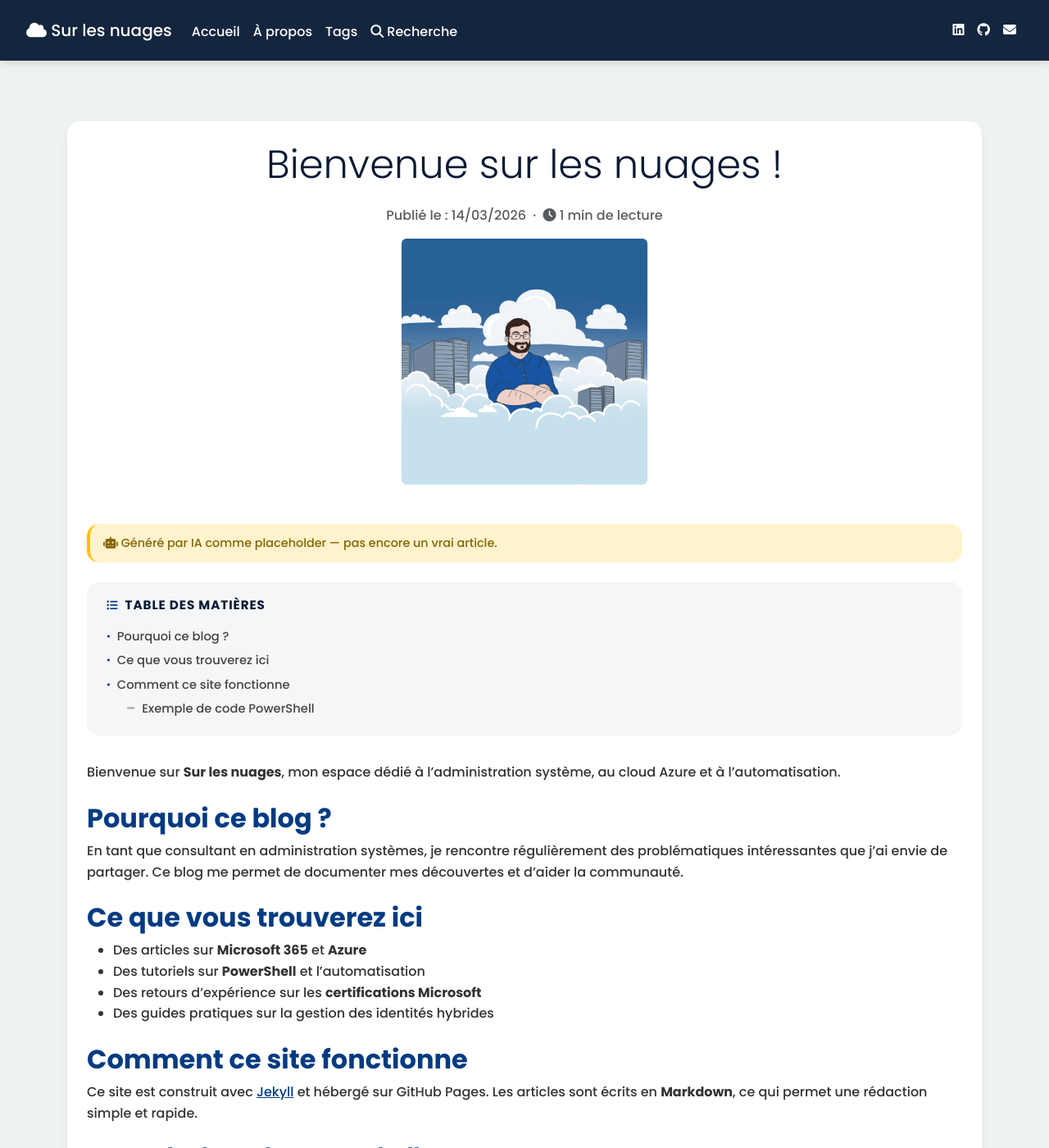
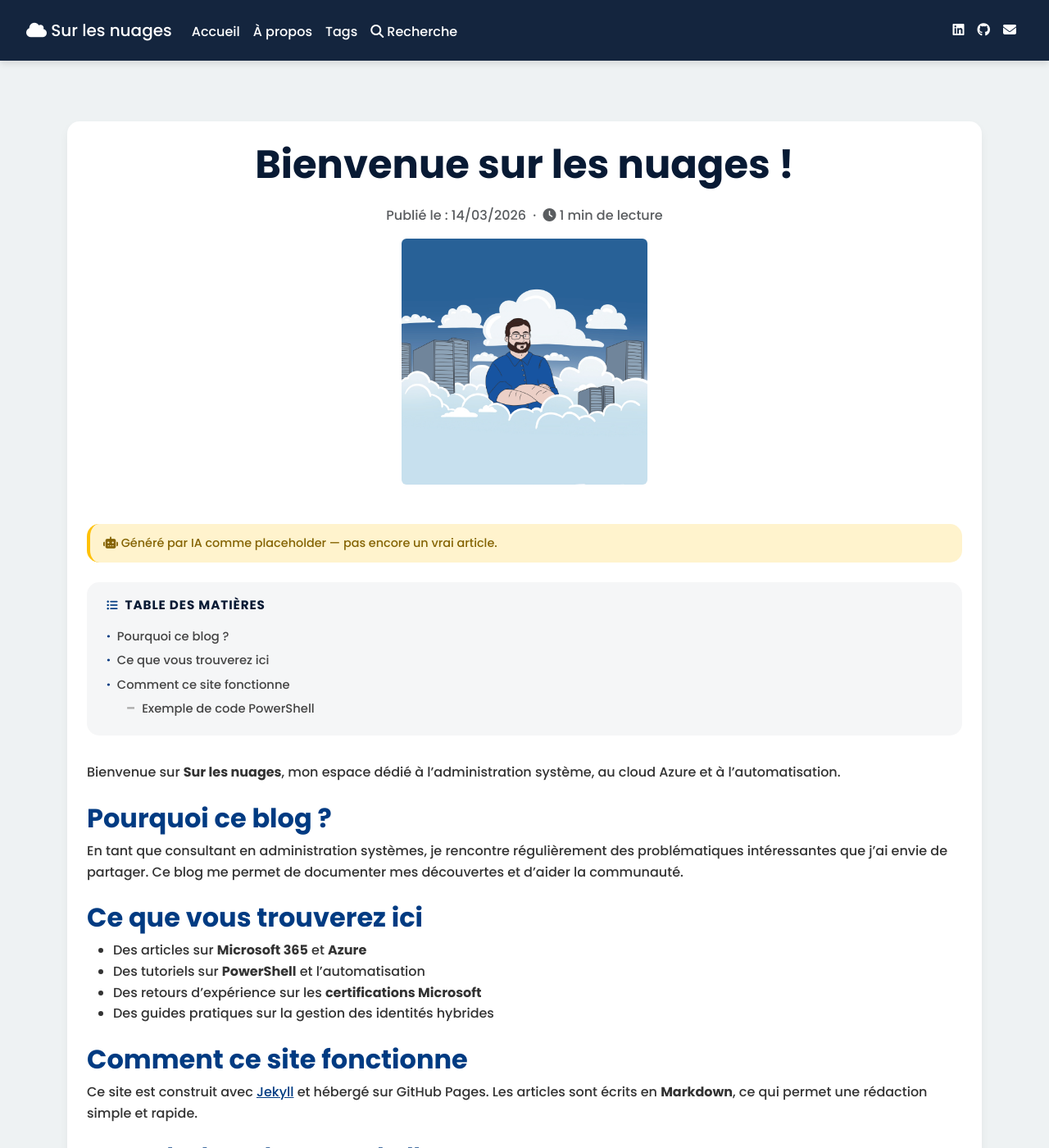
Before and after one commit to Arnaud-Ferriere/SurLesNuages, a Jekyll site: the page built from _posts/2026-03-14-bienvenue-sur-les-nuages.md, in a window 1280 px wide and 1400 px high. Shown: the whole window at 82% size. Built offline with Jekyll 4.4.1, drawn with Linux system fonts in a browser that asks for light colours; nearby versions of some CDN libraries.

Commit message:
chore: nettoyage CSS et correction du poids de police des titres d'articles
- Suppression du CSS mort des boutons de partage (share-buttons, share-btn, share-label)
- Correction du font-weight du titre d'article (display-5: 300 → 600)
- Incrémentation du cache bust CSS (v1.5 → v1.6)

Co-Authored-By: Claude Opus 4.6 <noreply@anthropic.com>

```diff
--- a/_layouts/default.html
+++ b/_layouts/default.html
@@ -93,7 +93,7 @@
     <script src="https://kit.fontawesome.com/f1818ff38c.js" crossorigin="anonymous" defer></script>
 
     <!-- Custom CSS -->
-    <link rel="stylesheet" type="text/css" href="{{ '/index.css' | relative_url }}?v1.5">
+    <link rel="stylesheet" type="text/css" href="{{ '/index.css' | relative_url }}?v1.6">
 
     <!-- jQuery -->
     <script src="https://code.jquery.com/jquery-3.6.0.min.js" defer></script>
--- a/index.css
+++ b/index.css
@@ -467,6 +467,10 @@
     box-shadow: 0 10px 20px rgba(0, 0, 0, 0.15);
   }
 
+  .article-container .display-5 {
+    font-weight: 600;
+  }
+
   .article-container img {
     max-height: 300px;
     width: auto;
@@ -833,16 +837,3 @@ article .content pre code {
   content: '–';
   color: #aaa;
 }
-
-@media (max-width: 768px) {
-  .share-buttons {
-    flex-wrap: wrap;
-    justify-content: center;
-  }
-  .share-label {
-    width: 100%;
-    text-align: center;
-    margin-right: 0;
-    margin-bottom: 0.25rem;
-  }
-}
```
